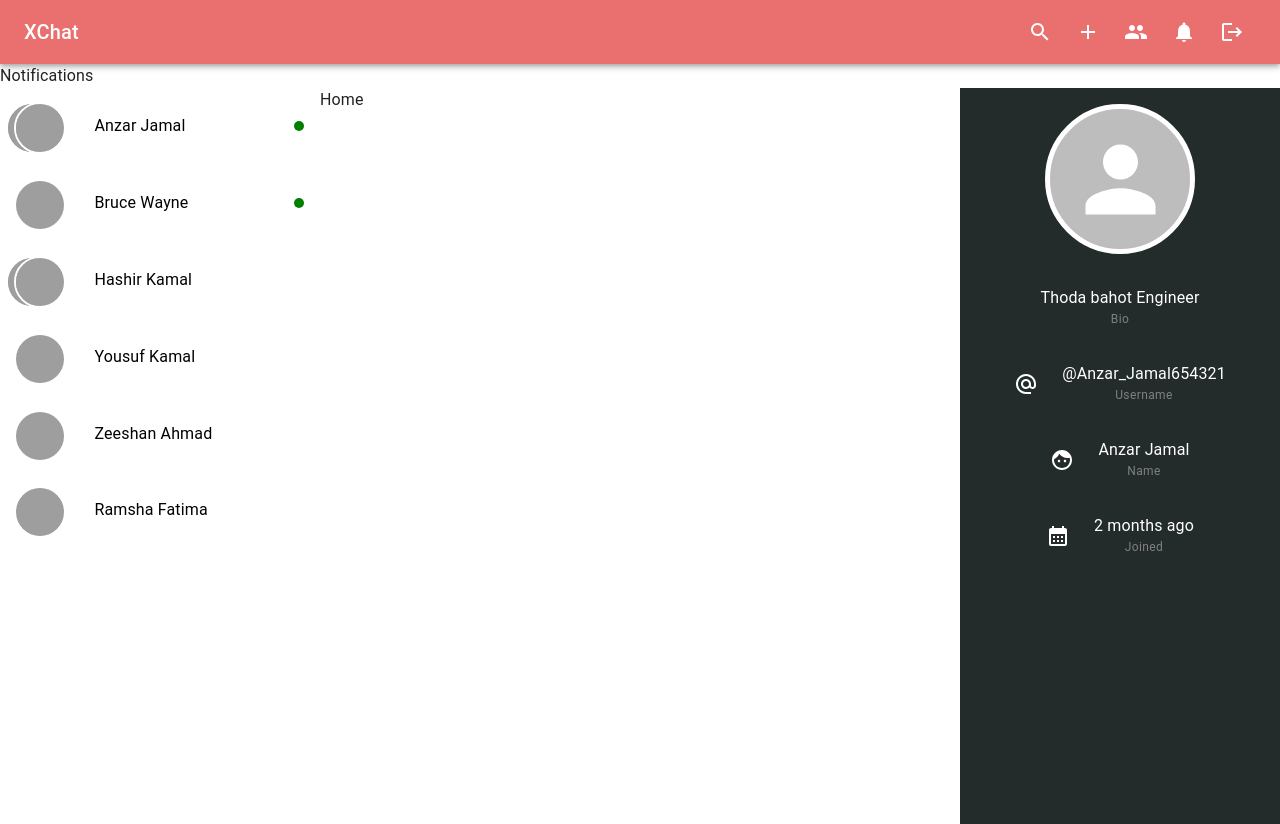
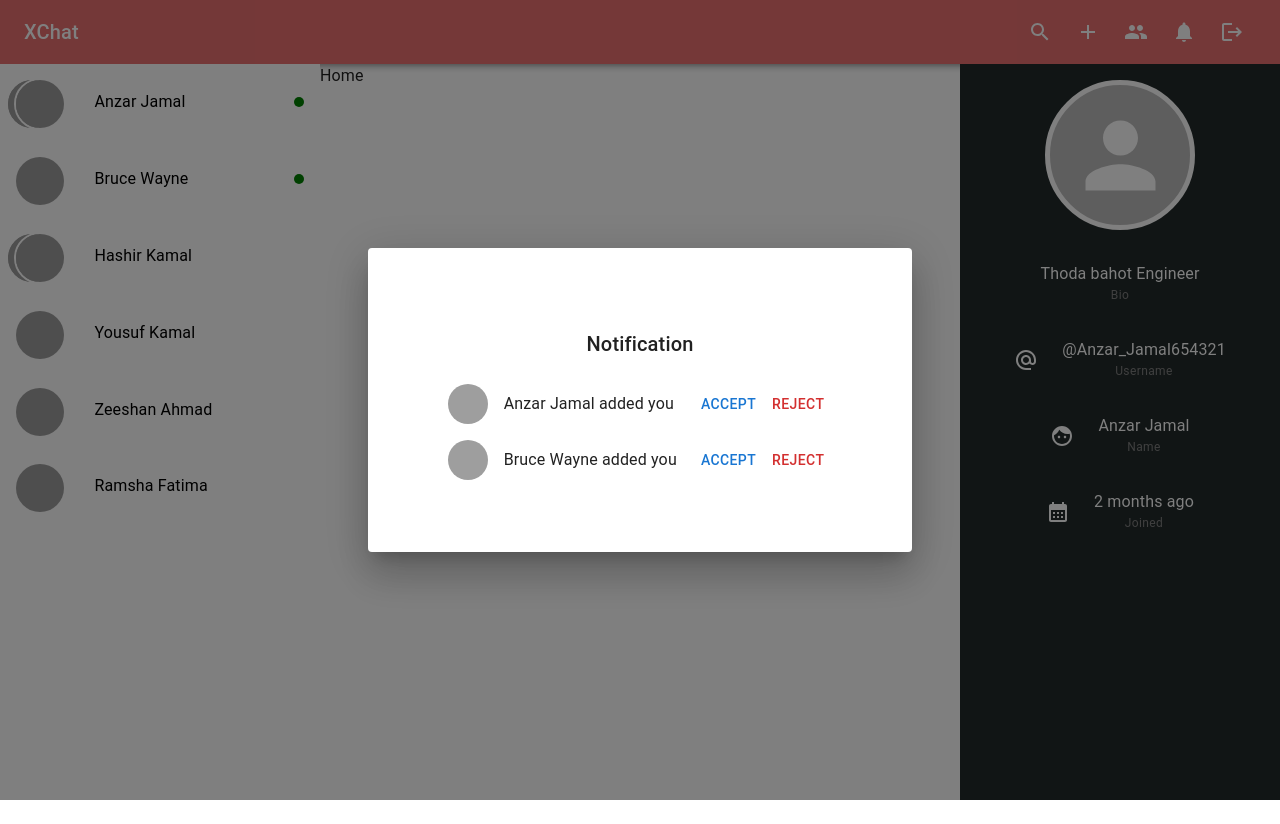
Before and after one commit to Anzar-jamal/XChat, a React (Vite) app in the folder client/: page / in a window 1280 px wide. Both pictures are taken after a click on the button 1184 px from the left and 32 px from the top of the page. After the commit the page ends 800 px from the top, so only its background shows below. Built offline with nearby package versions, Linux system fonts and the light colour scheme; grey boxes are pictures that could not be loaded.

Commit message:
basic Notification done with avatar

```diff
--- a/client/src/components/shared/UserItem.jsx
+++ b/client/src/components/shared/UserItem.jsx
@@ -46,7 +46,7 @@ const UserItem = ({user, handler, handlerIsLoading}) => {
             </IconButton>
         </Stack>
     </ListItem>
-  )
-}
+  );
+};
 
 export default UserItem;
--- a/client/src/components/specific/Notifications.jsx
+++ b/client/src/components/specific/Notifications.jsx
@@ -1,9 +1,92 @@
-import React from 'react'
+import {
+  Avatar,
+  Button,
+  Dialog,
+  DialogTitle,
+  ListItem,
+  Stack,
+  Typography
+} from '@mui/material';
+import React, { memo } from 'react';
+import { sampleNotifications } from '../../constants/sampleData';
 
 const Notifications = () => {
+
+  const friendRequestHandler = ({_id, accept }) => {
+
+  }
+
   return (
-    <div>Notifications</div>
-  )
-}
+    <Dialog open  >
+      <Stack p={{xs:"0.5rem", sm:"4rem"}} maxWidth={"50rem"}  >
+
+        <DialogTitle sx={{textAlign: "center"}} >Notification</DialogTitle>
+
+        {
+          sampleNotifications.length > 0 ? (
+
+          sampleNotifications.map((sender, _id) =>
+          <NotificationItems
+            sender={sender}
+            _id={_id}
+            handler={friendRequestHandler}
+            key={_id} /> )
+
+          ) : (
+
+          <Typography sx={{textAlign:"center"}} >No Notifications</Typography> )
+        }
+
+      </Stack>
+    </Dialog>
+  );
+};
+
+
+const NotificationItems = memo(({ sender, _id, handler}) => {
+
+  const {name, avatar} = sender;
+       return (
+
+    <ListItem>
+        <Stack
+        direction={"row"}
+        alignItems={"center"}
+        spacing={"1rem"}
+        width={"100%"}
+
+        >
+            <Avatar src={avatar} />
+
+            <Typography
+             variant='body1'
+             sx={{
+                flexGLow: 1,
+                display: "-webkit-box",
+                WebkitLineClamp: 1,
+                WebkitBoxOrient: "vertical",
+                overflow: "hidden",
+                textOverflow: "ellipsis",
+                width: "100%"
+
+             }}
+             >{`${name } added you`}
+             </Typography>
+
+            <Stack
+              direction={{
+                xs:"column",
+                sm:"row"
+              }}
+              >
+              <Button onClick={()=> handler({__id, accept:true})} >Accept</Button>
+              <Button color='error' onClick={()=> handler({__id, accept:false})} >Reject</Button>
+
+            </Stack>
+        </Stack>
+    </ListItem>
+  );
+});
+
 
 export default Notifications
--- a/client/src/constants/sampleData.js
+++ b/client/src/constants/sampleData.js
@@ -70,6 +70,33 @@ export const sampleChats = [
 export const sampleUsers = [
 
     {
+        sender:{
+
+            avatar: ["https://www.w3schools.com/howto/img_avatar.png"],
+            name: "Anzar Jamal",
+        },
+        _id: "1",
+
+    },
+
+    {
+        sender:{
+
+            avatar: ["https://www.w3schools.com/howto/img_avatar.png"],
+            name: "Bruce Wayne",
+        },
+        _id: "2",
+
+    },
+
+];
+
+
+
+
+export const sampleNotifications = [
+
+    {
         avatar: ["https://www.w3schools.com/howto/img_avatar.png"],
         name: "Anzar Jamal",
         _id: "1",
@@ -83,4 +110,4 @@ export const sampleUsers = [
 
     },
 
-]
+];
```
